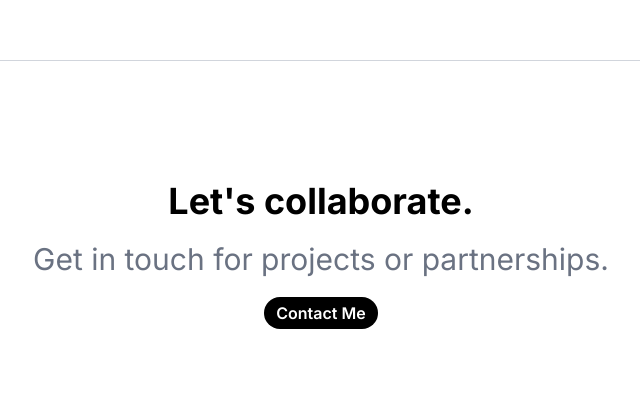
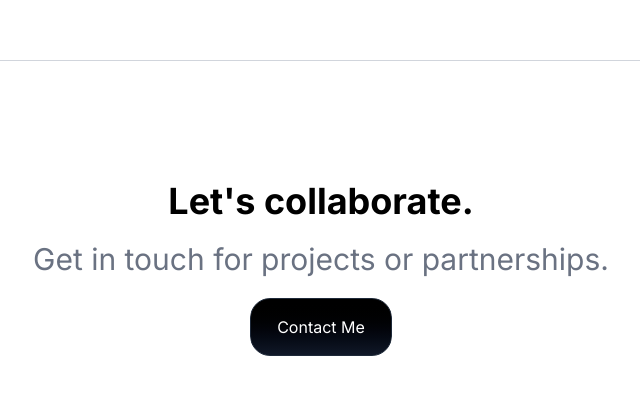
Before and after one commit to RenanOrtega/portfolio, a React (Vite) app: page / in a window 1280 px wide. Shown: the part 2479-2873 px from the top of the page, without its empty margins (319-959 px from the left). Built offline with nearby package versions, Linux system fonts and the light colour scheme.

Commit message:
feat: add animations.

```diff
--- /dev/null
+++ b/jsrepo.json
@@ -0,0 +1,14 @@
+{
+  "$schema": "https://unpkg.com/jsrepo@2.4.0/schemas/project-config.json",
+  "repos": ["https://reactbits.dev/ts/tailwind"],
+  "includeTests": false,
+  "includeDocs": false,
+  "watermark": true,
+  "formatter": "prettier",
+  "configFiles": {},
+  "paths": {
+    "*": "./src/blocks",
+    "Animations": "./src/Animations",
+    "TextAnimations": "./src/TextAnimations"
+  }
+}
--- a/package.json
+++ b/package.json
@@ -11,6 +11,7 @@
   },
   "dependencies": {
     "@tailwindcss/vite": "^4.1.10",
+    "animejs": "^4.0.2",
     "lucide-react": "^0.515.0",
     "react": "^19.1.0",
     "react-dom": "^19.1.0",
--- /dev/null
+++ b/src/Animations/StarBorder/StarBorder.tsx
@@ -0,0 +1,74 @@
+/*
+	Installed from https://reactbits.dev/ts/tailwind/
+*/
+
+import React from "react";
+
+type StarBorderProps<T extends React.ElementType> =
+  React.ComponentPropsWithoutRef<T> & {
+    as?: T;
+    className?: string;
+    children?: React.ReactNode;
+    color?: string;
+    speed?: React.CSSProperties["animationDuration"];
+  };
+
+const StarBorder = <T extends React.ElementType = "button">({
+  as,
+  className = "",
+  color = "white",
+  speed = "6s",
+  children,
+  ...rest
+}: StarBorderProps<T>) => {
+  const Component = as || "button";
+
+  return (
+    <Component
+      className={`relative inline-block py-[1px] overflow-hidden rounded-[20px] ${className}`}
+      {...rest}
+    >
+      <div
+        className="absolute w-[300%] h-[50%] opacity-70 bottom-[-11px] right-[-250%] rounded-full animate-star-movement-bottom z-0"
+        style={{
+          background: `radial-gradient(circle, ${color}, transparent 10%)`,
+          animationDuration: speed,
+        }}
+      ></div>
+      <div
+        className="absolute w-[300%] h-[50%] opacity-70 top-[-10px] left-[-250%] rounded-full animate-star-movement-top z-0"
+        style={{
+          background: `radial-gradient(circle, ${color}, transparent 10%)`,
+          animationDuration: speed,
+        }}
+      ></div>
+      <div className="relative z-1 bg-gradient-to-b from-black to-gray-900 border border-gray-800 text-white text-center text-[16px] py-[16px] px-[26px] rounded-[20px]">
+        {children}
+      </div>
+    </Component>
+  );
+};
+
+export default StarBorder;
+
+// tailwind.config.js
+// module.exports = {
+//   theme: {
+//     extend: {
+//       animation: {
+//         'star-movement-bottom': 'star-movement-bottom linear infinite alternate',
+//         'star-movement-top': 'star-movement-top linear infinite alternate',
+//       },
+//       keyframes: {
+//         'star-movement-bottom': {
+//           '0%': { transform: 'translate(0%, 0%)', opacity: '1' },
+//           '100%': { transform: 'translate(-100%, 0%)', opacity: '0' },
+//         },
+//         'star-movement-top': {
+//           '0%': { transform: 'translate(0%, 0%)', opacity: '1' },
+//           '100%': { transform: 'translate(100%, 0%)', opacity: '0' },
+//         },
+//       },
+//     },
+//   }
+// }
--- a/src/components/Collaborate.tsx
+++ b/src/components/Collaborate.tsx
@@ -1,3 +1,5 @@
+import StarBorder from "../Animations/StarBorder/StarBorder";
+
 const Collaborate = () => {
     return (
         <div className="flex flex-col justify-center gap-5 items-center py-30">
@@ -5,10 +7,15 @@ const Collaborate = () => {
             <p className="text-gray-500 text-3xl text-center">
                 Get in touch for projects or partnerships.
             </p>
-            <div className="bg-black hover:bg-neutral-800 font-semibold transition text-white rounded-2xl">
-                <button className="px-3 py-1 cursor-pointer">
-                    Contact Me
-                </button>
+            <StarBorder
+                as="button"
+                className="custom-class"
+                color="cyan"
+                speed="5s"
+            >
+                Contact Me
+            </StarBorder>
+            <div className="font-semibold transition text-white rounded-2xl">
             </div>
         </div>
     );
--- a/src/components/Hero.tsx
+++ b/src/components/Hero.tsx
@@ -1,14 +1,12 @@
 const Hero = () => {
   return (
     <div className="flex flex-col items-center justify-center flex-1 text-center px-4">
-            <h2 className="text-4xl md:text-6xl font-bold">
-                Renan Johny Ortega
-            </h2>
+      <h2 className="text-4xl md:text-6xl font-bold">Renan Johny Ortega</h2>
       <p className="mt-4 text-4xl md:text-6xl text-gray-400 font-bold">
         Design. Develop. Inspire.
       </p>
     </div>
   );
-}
+};
 
 export default Hero;
--- /dev/null
+++ b/tailwind.config.js
@@ -0,0 +1,26 @@
+/** @type {import('tailwindcss').Config} */
+export default {
+    content: [
+      './index.html',
+      './src/**/*.{js,ts,jsx,tsx}',
+    ],
+    theme: {
+      extend: {
+        animation: {
+          'star-movement-bottom': 'star-movement-bottom 3s linear infinite alternate',
+          'star-movement-top': 'star-movement-top 3s linear infinite alternate',
+        },
+        keyframes: {
+          'star-movement-bottom': {
+            '0%': { transform: 'translate(0%, 0%)', opacity: '1' },
+            '100%': { transform: 'translate(-100%, 0%)', opacity: '0' },
+          },
+          'star-movement-top': {
+            '0%': { transform: 'translate(0%, 0%)', opacity: '1' },
+            '100%': { transform: 'translate(100%, 0%)', opacity: '0' },
+          },
+        },
+      },
+    },
+    plugins: [],
+  }
```
Also changed, not shown: src/index.css (+21 -5 lines), 1 other file (tests, documents, lock files or other folders). Lines whose indentation alone changed are shown as unchanged.
